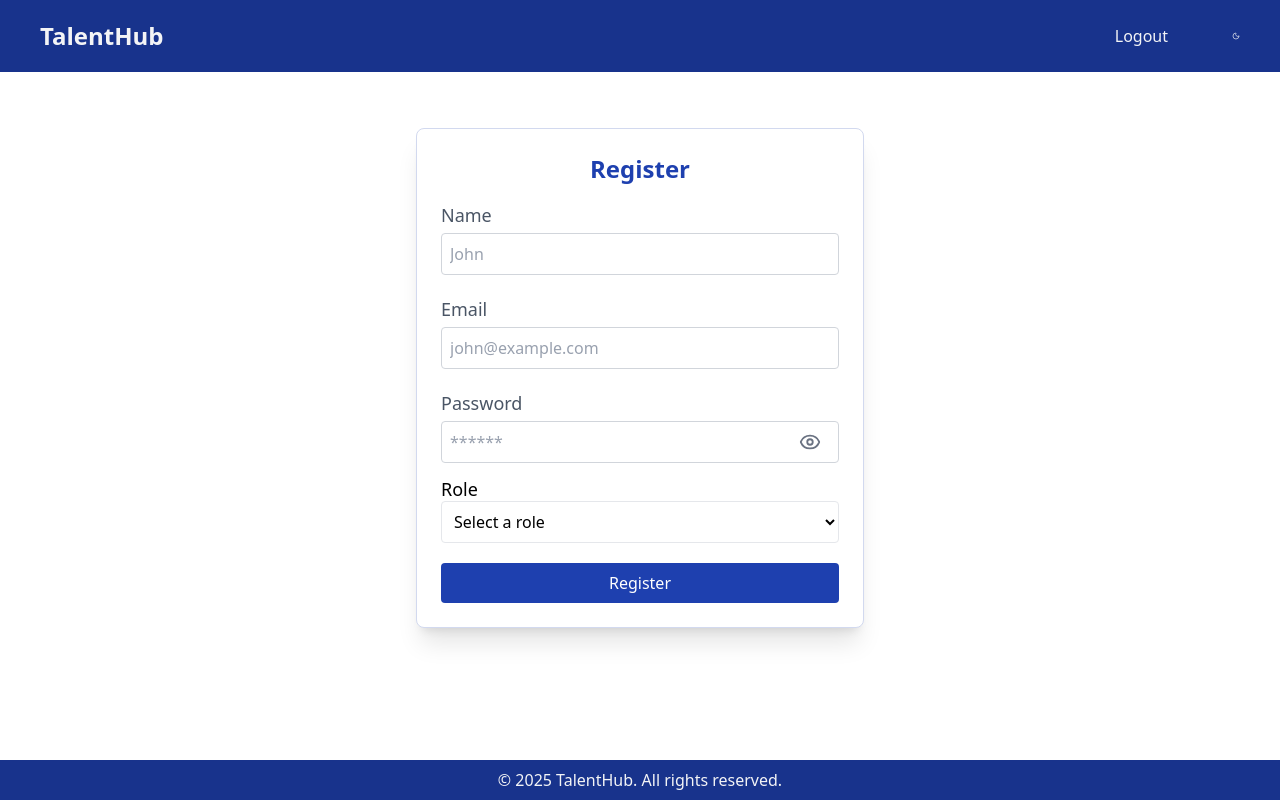
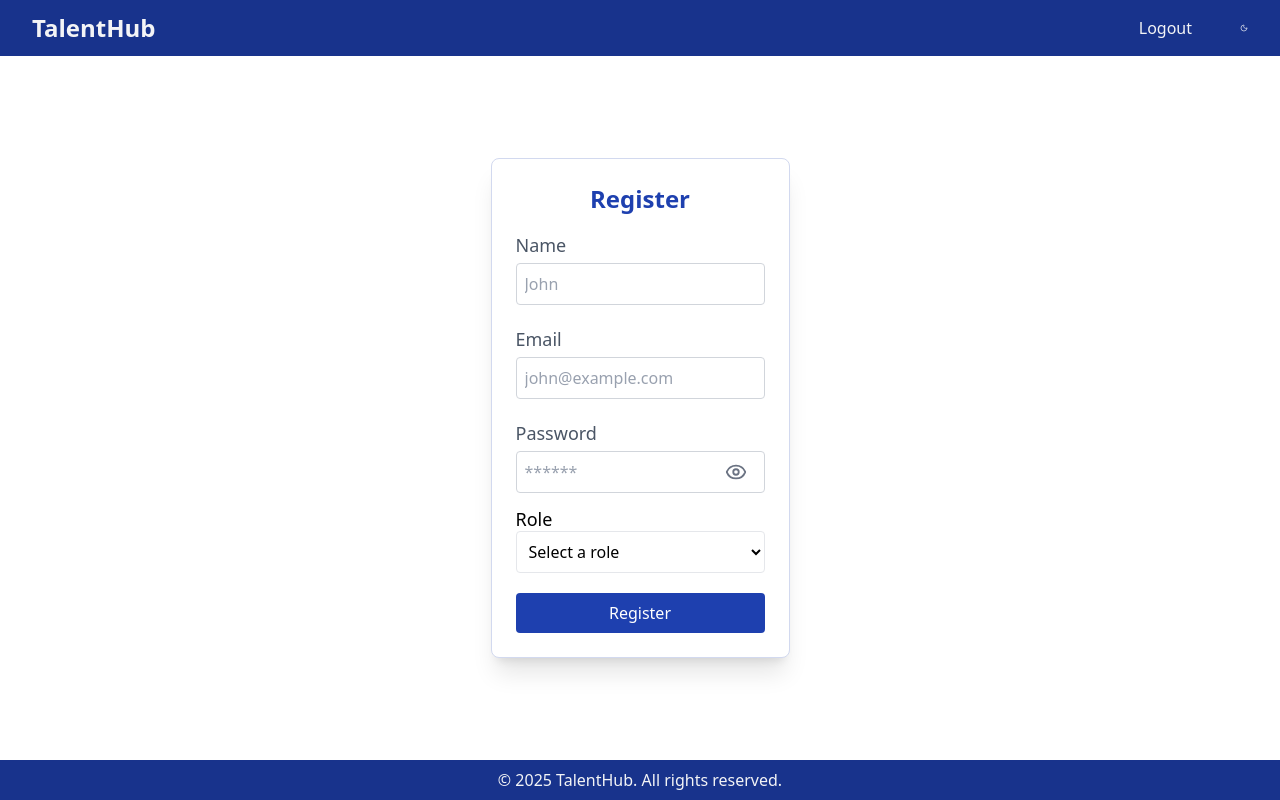
Before and after one commit to tewodros-m/TalentHub, a React (Vite) app in the folder frontend/: page /register in a window 1280 px wide. Built offline with nearby package versions, Linux system fonts and the light colour scheme; no server answers; sample sign-in values are in the browser's storage.

Commit message:
refactor: update layout style and error message

```diff
--- a/frontend/src/components/MainContent.tsx
+++ b/frontend/src/components/MainContent.tsx
@@ -21,7 +21,7 @@ const MainContent = () => {
     let errorMessage: string | null = null;
 
     if (fetchErr && (fetchErr as ErrorType)?.status === 'FETCH_ERROR') {
-      errorMessage = 'Network error. Please check your internet connection.';
+      errorMessage = 'Network error. Please check your connection.';
     } else {
       errorMessage =
         (fetchErr as ErrorType).data?.message ||
@@ -29,10 +29,7 @@ const MainContent = () => {
     }
 
     return (
-      <div className='container mx-auto mt-6'>
-        <h1 className='text-3xl font-bold text-center text-primary-500'>
-          Find Your Next Job
-        </h1>
+      <div className='flex flex-col gap-10'>
         <p className='text-center text-red-500'>{errorMessage}</p>
       </div>
     );
--- a/frontend/src/components/Navbar.tsx
+++ b/frontend/src/components/Navbar.tsx
@@ -18,7 +18,7 @@ const Navbar = () => {
   };
 
   return (
-    <nav className='bg-primary-600 dark:bg-primary-100 text-gray-100 dark:text-gray-900 px-6 py-3'>
+    <nav className='h-14 flex items-center bg-primary-600 dark:bg-primary-100 text-gray-100 dark:text-gray-900 px-4'>
       <div className='max-w-[1340px] w-full mx-auto flex justify-between items-center'>
         {/* Logo */}
         <LinkButton
@@ -80,7 +80,7 @@ const Navbar = () => {
             <Button
               onClick={handleLogout}
               variant='custom'
-              className='ml-4 px-3 py-1 hover:underline'
+              className='px-1 py-1 hover:underline'
             >
               Logout
             </Button>
@@ -89,7 +89,7 @@ const Navbar = () => {
           <Button
             onClick={toggleDarkMode}
             variant='custom'
-            className='ml-4 px-0 py-0 w-10 h-10 rounded-full hover:bg-primary-700 dark:hover:bg-primary-200 transition'
+            className='px-0 py-0 w-10 h-10 rounded-full hover:bg-primary-700 dark:hover:bg-primary-200 transition'
             aria-label='Toggle dark mode'
           >
             {isDark ? <Sun size={18} /> : <Moon size={18} />}
--- a/frontend/src/layouts/MainLayout.tsx
+++ b/frontend/src/layouts/MainLayout.tsx
@@ -6,7 +6,7 @@ const MainLayout = () => {
   return (
     <div className='min-h-screen  mx-auto flex flex-col bg-bg text-text'>
       <Navbar />
-      <main className='max-w-[1340px] flex-1 p-4 '>
+      <main className='max-w-[1340px] flex-1 p-4 flex items-center justify-center'>
         <Outlet />
       </main>
       <Footer />
```
